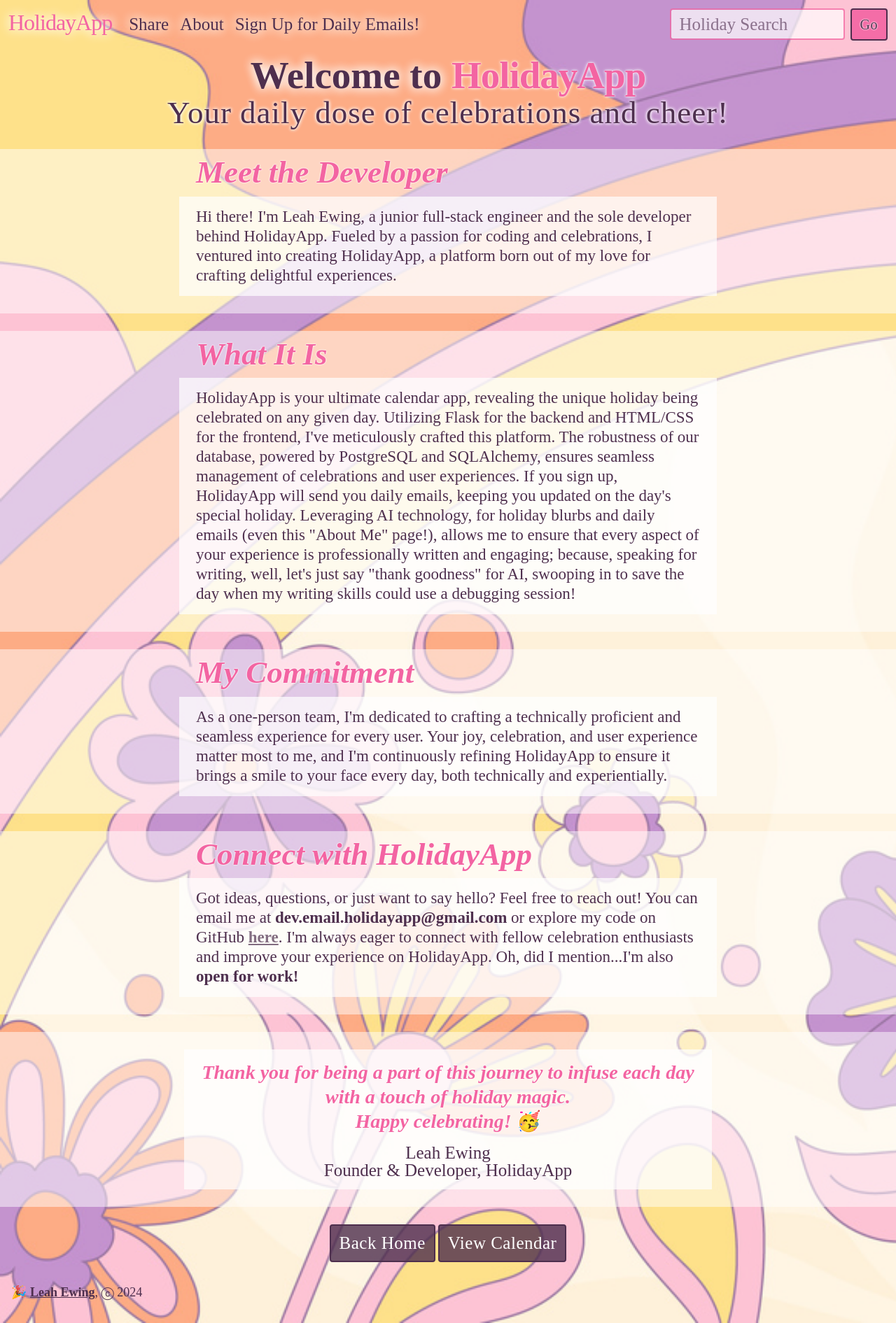
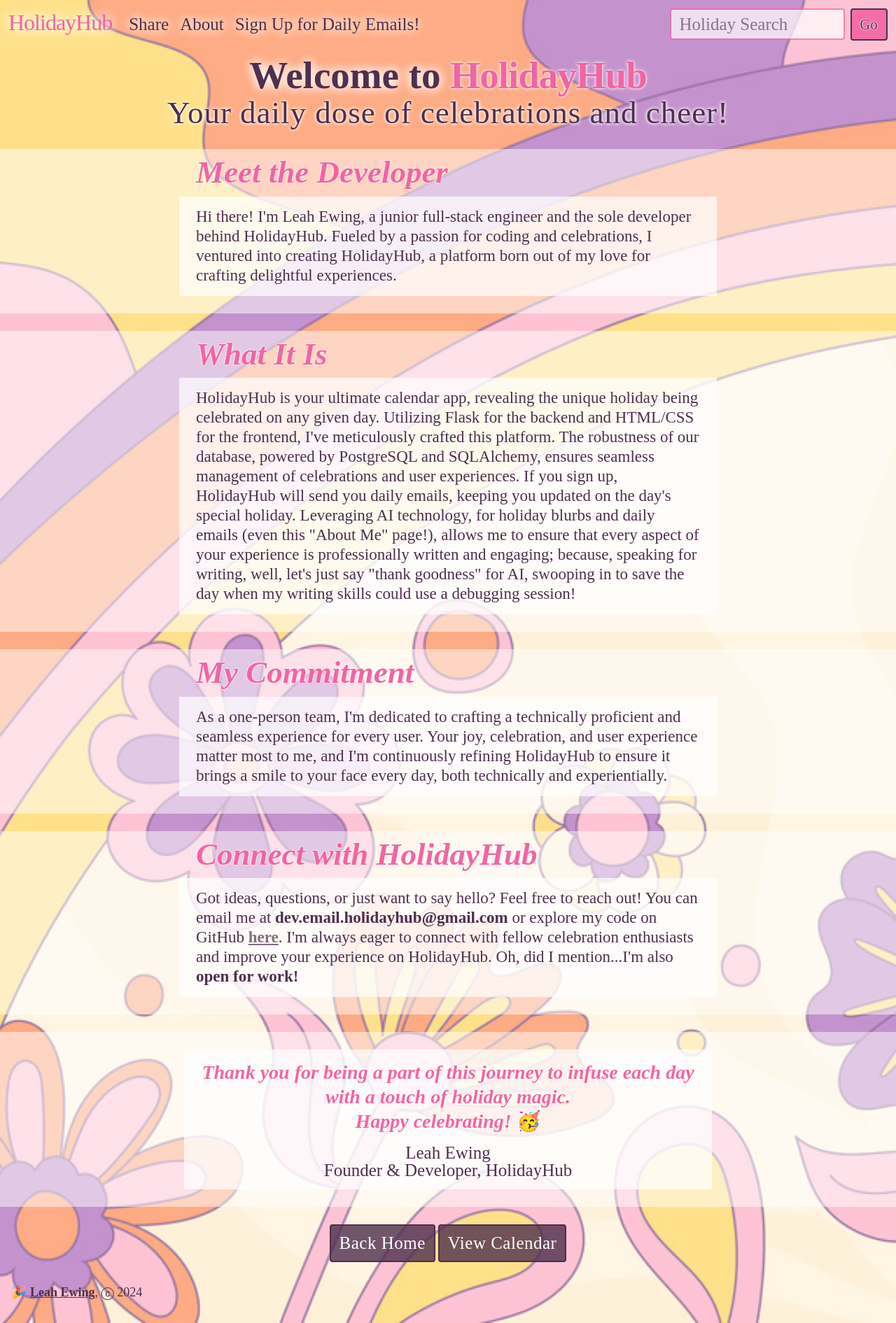
Before and after one commit to leah-ewing/HolidayHub, a Flask app: page /about in a window 1280 px wide. Shown: the whole page at 70% size. Run offline with Flask 3, Linux system fonts and the light colour scheme; some web fonts are replaced.

Commit message:
change holidayapp to holidayhub

```diff
--- a/jobs/send_daily_email.py
+++ b/jobs/send_daily_email.py
@@ -90,7 +90,7 @@ def send_daily_holiday_email(email):
         return ApiClient.Request('POST', '/email/send', {
             'subject': random_subject,
             'from': SENDER_EMAIL,
-            'fromName': "HolidayApp",
+            'fromName': "HolidayHub",
             'to': email,
             'bodyHtml': rendered_html,
             'bodyText': "Text body will go here",
--- a/jobs/send_welcome_email.py
+++ b/jobs/send_welcome_email.py
@@ -70,7 +70,7 @@ def send_welcome_email(email):
     return ApiClient.Request('POST', '/email/send', {
         'subject': random_subject,
         'from': SENDER_EMAIL,
-        'fromName': "HolidayApp",
+        'fromName': "HolidayHub",
         'to': email,
         'bodyHtml': rendered_html,
         'bodyText': "Text body will go here",
--- a/static/css/static.css
+++ b/static/css/static.css
@@ -1132,7 +1132,7 @@ button:focus,
     text-shadow: var(--thick-text-shadow);
 }
 
-#holidayapp-about-title {
+#holidayhub-about-title {
     font-family: var(--title-font);
     letter-spacing: -1px;
     text-shadow: 0 0 2px white, 0 0 5px white;
--- a/templates/about.html
+++ b/templates/about.html
@@ -11,7 +11,7 @@
 
       <div class="row width-100" id="about-title">
         <h1>
-          Welcome to <span class="pink-text" id="holidayapp-about-title">HolidayApp</span>
+          Welcome to <span class="pink-text" id="holidayhub-about-title">HolidayHub</span>
         </h1>
         <h2>
           Your daily dose of celebrations and cheer!
@@ -26,7 +26,7 @@
         </div>
         <div class="row inner-row width-100 about-section-text">
           <text>
-            Hi there! I'm Leah Ewing, a junior full-stack engineer and the sole developer behind HolidayApp. Fueled by a passion for coding and celebrations, I ventured into creating HolidayApp, a platform born out of my love for crafting delightful experiences.
+            Hi there! I'm Leah Ewing, a junior full-stack engineer and the sole developer behind HolidayHub. Fueled by a passion for coding and celebrations, I ventured into creating HolidayHub, a platform born out of my love for crafting delightful experiences.
           </text>
         </div>
       </div>
@@ -39,7 +39,7 @@
         </div>
         <div class="row inner-row width-100 about-section-text">
           <text>
-            HolidayApp is your ultimate calendar app, revealing the unique holiday being celebrated on any given day. Utilizing Flask for the backend and HTML/CSS for the frontend, I've meticulously crafted this platform. The robustness of our database, powered by PostgreSQL and SQLAlchemy, ensures seamless management of celebrations and user experiences. If you sign up, HolidayApp will send you daily emails, keeping you updated on the day's special holiday. Leveraging AI technology, for holiday blurbs and daily emails (even this "About Me" page!), allows me to ensure that every aspect of your experience is professionally written and engaging; because, speaking for writing, well, let's just say "thank goodness" for AI, swooping in to save the day when my writing skills could use a debugging session!
+            HolidayHub is your ultimate calendar app, revealing the unique holiday being celebrated on any given day. Utilizing Flask for the backend and HTML/CSS for the frontend, I've meticulously crafted this platform. The robustness of our database, powered by PostgreSQL and SQLAlchemy, ensures seamless management of celebrations and user experiences. If you sign up, HolidayHub will send you daily emails, keeping you updated on the day's special holiday. Leveraging AI technology, for holiday blurbs and daily emails (even this "About Me" page!), allows me to ensure that every aspect of your experience is professionally written and engaging; because, speaking for writing, well, let's just say "thank goodness" for AI, swooping in to save the day when my writing skills could use a debugging session!
           </text>
         </div>
       </div>
@@ -52,7 +52,7 @@
         </div>
         <div class="row inner-row width-100 about-section-text">
           <text>
-            As a one-person team, I'm dedicated to crafting a technically proficient and seamless experience for every user. Your joy, celebration, and user experience matter most to me, and I'm continuously refining HolidayApp to ensure it brings a smile to your face every day, both technically and experientially.
+            As a one-person team, I'm dedicated to crafting a technically proficient and seamless experience for every user. Your joy, celebration, and user experience matter most to me, and I'm continuously refining HolidayHub to ensure it brings a smile to your face every day, both technically and experientially.
           </text>
         </div>
       </div>
@@ -60,12 +60,12 @@
       <div class="row section-outer-row outer-row width-100 grid-center">
         <div class="row pink-text about-section-title">
           <text>
-            Connect with HolidayApp
+            Connect with HolidayHub
           </text>
         </div>
         <div class="row inner-row width-100 about-section-text">
           <text>
-            Got ideas, questions, or just want to say hello? Feel free to reach out! You can email me at <b>dev.email.holidayapp@gmail.com</b> or explore my code on GitHub <a href='https://github.com/leah-ewing/'>here</a>. I'm always eager to connect with fellow celebration enthusiasts and improve your experience on HolidayApp. Oh, did I mention...I'm also <b>open for work!</b>
+            Got ideas, questions, or just want to say hello? Feel free to reach out! You can email me at <b>dev.email.holidayhub@gmail.com</b> or explore my code on GitHub <a href='https://github.com/leah-ewing/'>here</a>. I'm always eager to connect with fellow celebration enthusiasts and improve your experience on HolidayHub. Oh, did I mention...I'm also <b>open for work!</b>
           </text>
         </div>
       </div>
@@ -81,7 +81,7 @@
               <div id="about-signature">
                 Leah Ewing
                 <br>
-                Founder & Developer, HolidayApp
+                Founder & Developer, HolidayHub
               </div>
           </div>
         </div>
--- a/templates/base.html
+++ b/templates/base.html
@@ -34,7 +34,7 @@
         <li class="nav-item">
           <a class="navbar-brand pink-text pink-hover" aria-current="page" id="navbar-logo" href="/">
             <text>
-              HolidayApp
+              HolidayHub
             </text>
           </a>
         </li>
@@ -212,7 +212,7 @@
         </div>
         <div class="row" id="disclaimer-text">
             <text>
-              By clicking submit you are giving HolidayApp permission to send you daily emails,<br>
+              By clicking submit you are giving HolidayHub permission to send you daily emails,<br>
               you may opt out at any time.
             </text>
         </div>
--- a/templates/email-templates/daily-holiday-email.html
+++ b/templates/email-templates/daily-holiday-email.html
@@ -190,7 +190,7 @@
                         <!-- *** for testing *** -->
                         <!-- <a href="">
                             <img id = "email-holiday-image"
-                                src = "https://github.com/leah-ewing/HolidayApp/blob/main/static/media/holiday_images/3-march/3-20-international_day_of_happiness.jpg?raw=true"
+                                src = "https://github.com/leah-ewing/HolidayHub/blob/main/static/media/holiday_images/3-march/3-20-international_day_of_happiness.jpg?raw=true"
                                 width = 200>
                             </img>
                         </a> -->
@@ -220,7 +220,7 @@
             <div id="daily-email-row-8">
                 <text>
                     <text id="signature-daily-email">
-                        - HolidayApp
+                        - HolidayHub
                     </text>
                 </text>
             </div>
@@ -236,7 +236,7 @@
         <br><br><br>
         <div id="daily-email-row-10">
             <a id="unsubscribe-link" href="{{domain}}/unsubscribe/{{email}}">
-                This message was sent because you previously signed up to recieve email correspondance from HolidayApp <br>
+                This message was sent because you previously signed up to recieve email correspondance from HolidayHub <br>
                 Click here to unsubscribe
             </a>
         </div>
```
Also changed, not shown: templates/email-templates/welcome-email.html (+4 -4 lines), tests/integration_tests/test_controller_integration.py (+1 -1 lines), tests/unit_tests/test_controller.py (+8 -8 lines).
